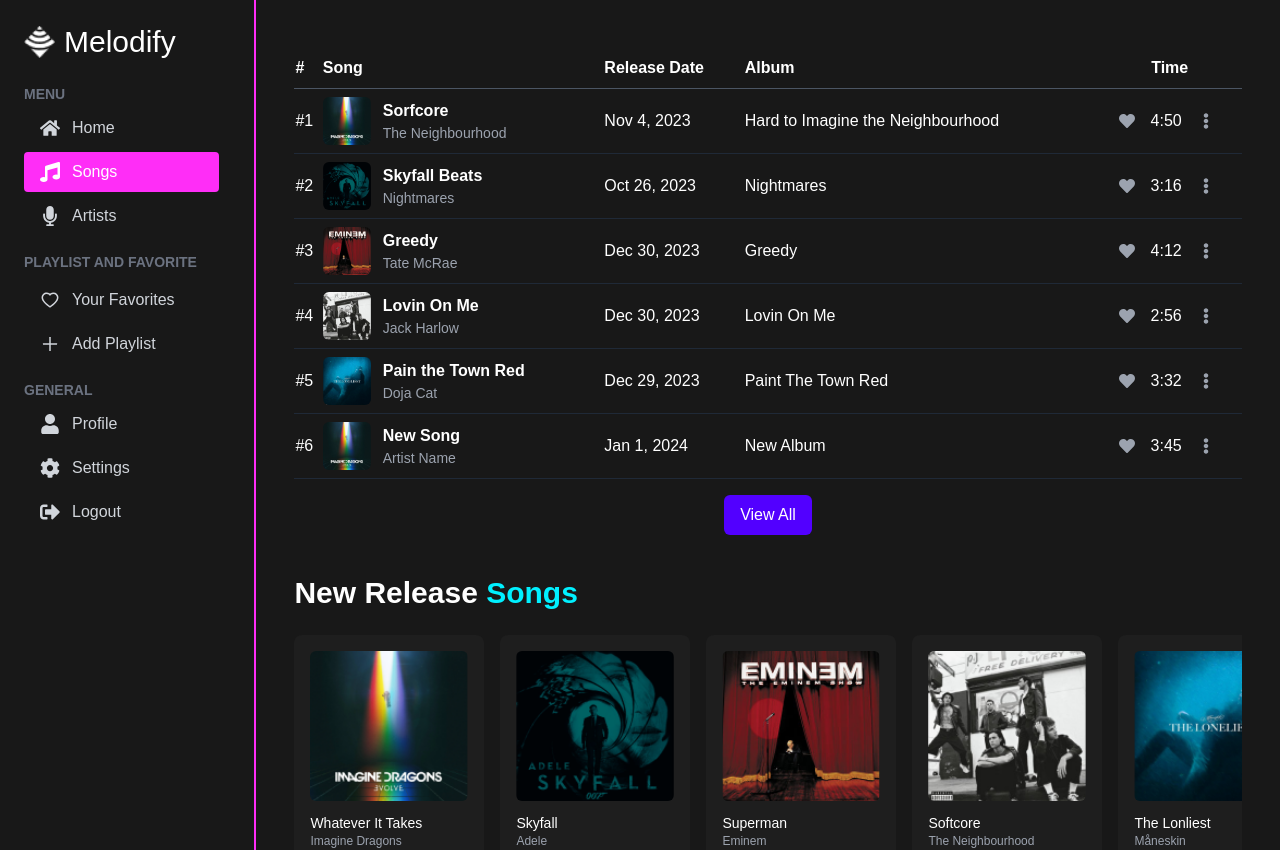
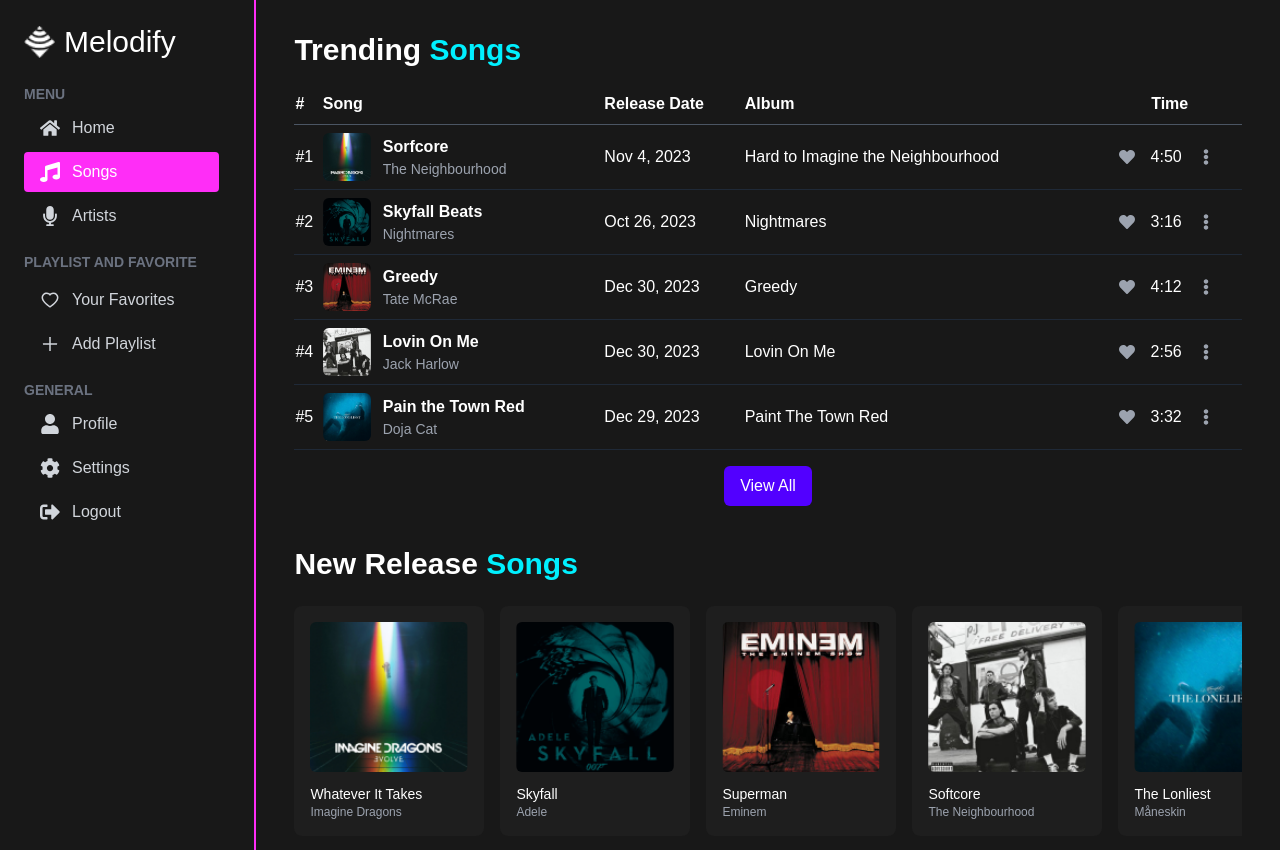
Before and after one commit to aDJi2003/front-end-paw, a React (Vite) app: page /song in a window 1280 px wide. Shown: the top 850 px of the page. Built offline with nearby package versions, Linux system fonts and the light colour scheme; a web font is replaced by a local one.

Commit message:
feat: update trending song section

```diff
--- a/src/pages/Song.jsx
+++ b/src/pages/Song.jsx
@@ -115,7 +115,7 @@
       <div className="w-4/5 bg-[#181818] px-[3vw] py-[4vh]">
         {/* Trending Songs */}
         <div className="w-full mb-[5vh]">
-            <TrendingSongCard songs={trendingSongs} />
+            <TrendingSongCard songs={trendingSongs} heading="Trending" highlight="Songs" initialDisplayCount={5} />
         </div>
         {/* New Release Songs */}
         <div className="w-full mb-[5vh]">
```
